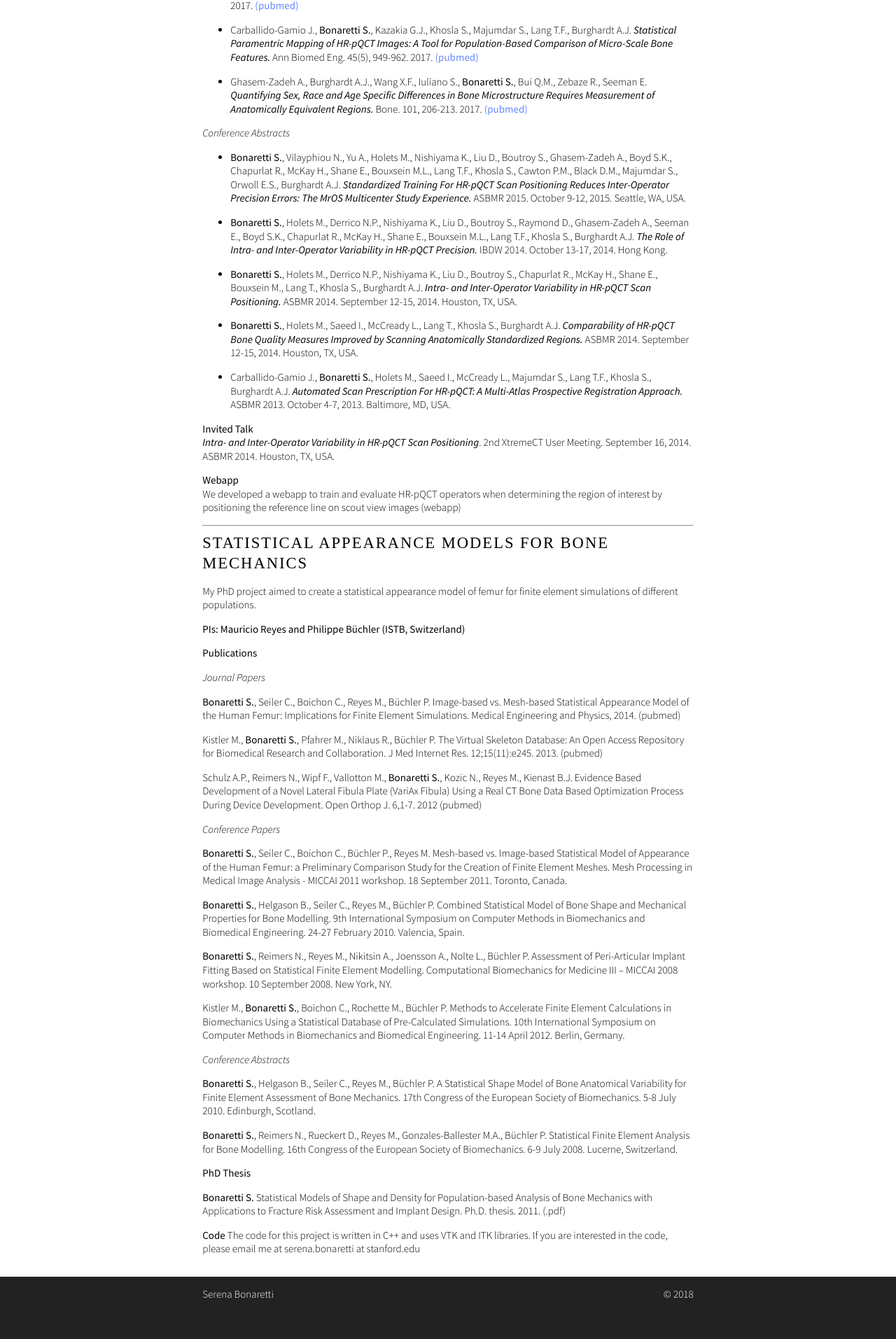
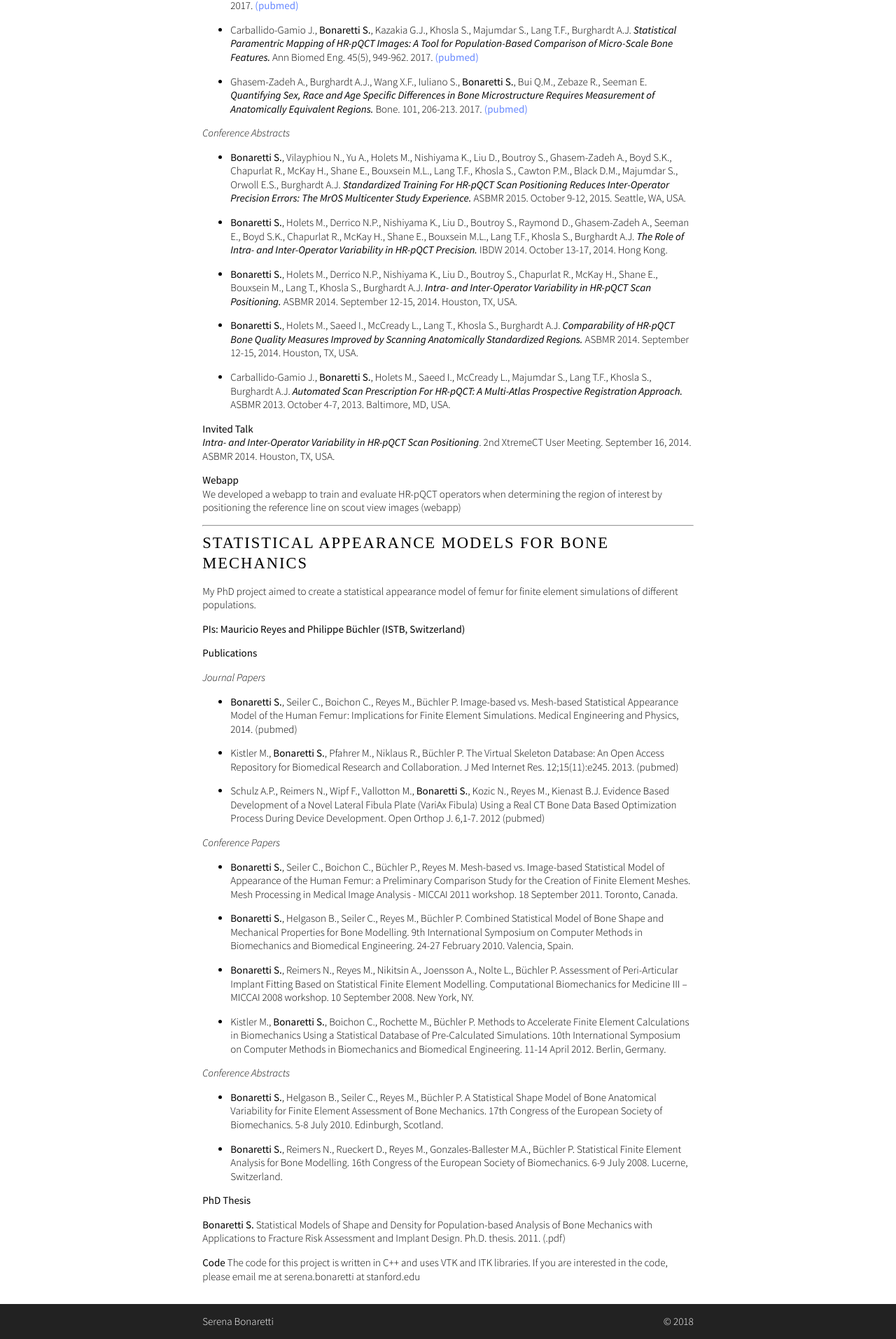
Before and after one commit to sbonaretti/sbonaretti.github.io, a Jekyll site: the page built from Projects.md, in a window 1280 px wide. Shown: the part 1526-3439 px from the top of the page at 70% size. Built offline with Jekyll 4.4.1, drawn with Linux system fonts in a browser that asks for light colours; some web fonts are replaced; before the commit the page ends 3400 px from its top, so only the background shows below that.

```diff
--- a/Projects.md
+++ b/Projects.md
@@ -90,27 +90,27 @@ My PhD project aimed to create a statistical appearance model of femur for finit
 
 _Journal Papers_
 
-**Bonaretti S.**, Seiler C., Boichon C.,  Reyes M., Büchler P. Image-based vs. Mesh-based Statistical Appearance Model of the Human Femur: Implications for Finite Element Simulations. Medical Engineering and Physics, 2014. (pubmed)
+* **Bonaretti S.**, Seiler C., Boichon C.,  Reyes M., Büchler P. Image-based vs. Mesh-based Statistical Appearance Model of the Human Femur: Implications for Finite Element Simulations. Medical Engineering and Physics, 2014. (pubmed)
 
-Kistler M., **Bonaretti S.**, Pfahrer M., Niklaus R., Büchler P. The Virtual Skeleton Database: An Open Access Repository for Biomedical Research and Collaboration. J Med Internet Res. 12;15(11):e245. 2013. (pubmed)
+* Kistler M., **Bonaretti S.**, Pfahrer M., Niklaus R., Büchler P. The Virtual Skeleton Database: An Open Access Repository for Biomedical Research and Collaboration. J Med Internet Res. 12;15(11):e245. 2013. (pubmed)
 
-Schulz A.P., Reimers N., Wipf F., Vallotton M., **Bonaretti S.**, Kozic N., Reyes M., Kienast B.J. Evidence Based Development of a Novel Lateral Fibula Plate (VariAx Fibula) Using a Real CT Bone Data Based Optimization Process During Device Development. Open Orthop J. 6,1-7. 2012 (pubmed)
+* Schulz A.P., Reimers N., Wipf F., Vallotton M., **Bonaretti S.**, Kozic N., Reyes M., Kienast B.J. Evidence Based Development of a Novel Lateral Fibula Plate (VariAx Fibula) Using a Real CT Bone Data Based Optimization Process During Device Development. Open Orthop J. 6,1-7. 2012 (pubmed)
 
 _Conference Papers_
 
-**Bonaretti S.**, Seiler C., Boichon C., Büchler P., Reyes M. Mesh-based vs. Image-based Statistical Model of Appearance of the Human Femur: a Preliminary Comparison Study for the Creation of Finite Element Meshes. Mesh Processing in Medical Image Analysis - MICCAI 2011 workshop. 18 September 2011. Toronto, Canada.
+* **Bonaretti S.**, Seiler C., Boichon C., Büchler P., Reyes M. Mesh-based vs. Image-based Statistical Model of Appearance of the Human Femur: a Preliminary Comparison Study for the Creation of Finite Element Meshes. Mesh Processing in Medical Image Analysis - MICCAI 2011 workshop. 18 September 2011. Toronto, Canada.
 
-**Bonaretti S.**, Helgason B., Seiler C., Reyes M., Büchler P. Combined Statistical Model of Bone Shape and Mechanical Properties for Bone Modelling. 9th International Symposium on Computer Methods in Biomechanics and Biomedical Engineering. 24-27 February 2010. Valencia, Spain.
+* **Bonaretti S.**, Helgason B., Seiler C., Reyes M., Büchler P. Combined Statistical Model of Bone Shape and Mechanical Properties for Bone Modelling. 9th International Symposium on Computer Methods in Biomechanics and Biomedical Engineering. 24-27 February 2010. Valencia, Spain.
 
-**Bonaretti S.**, Reimers N., Reyes M., Nikitsin A., Joensson A., Nolte L., Büchler P. Assessment of Peri-Articular Implant Fitting Based on Statistical Finite Element Modelling. Computational Biomechanics for Medicine III – MICCAI 2008 workshop. 10 September 2008. New York, NY.
+* **Bonaretti S.**, Reimers N., Reyes M., Nikitsin A., Joensson A., Nolte L., Büchler P. Assessment of Peri-Articular Implant Fitting Based on Statistical Finite Element Modelling. Computational Biomechanics for Medicine III – MICCAI 2008 workshop. 10 September 2008. New York, NY.
 
-Kistler M., **Bonaretti S.**, Boichon C., Rochette M., Büchler P. Methods to Accelerate Finite Element Calculations in Biomechanics Using a Statistical Database of Pre-Calculated Simulations. 10th International Symposium on Computer Methods in Biomechanics and Biomedical Engineering. 11-14 April 2012. Berlin, Germany.
+* Kistler M., **Bonaretti S.**, Boichon C., Rochette M., Büchler P. Methods to Accelerate Finite Element Calculations in Biomechanics Using a Statistical Database of Pre-Calculated Simulations. 10th International Symposium on Computer Methods in Biomechanics and Biomedical Engineering. 11-14 April 2012. Berlin, Germany.
 
 _Conference Abstracts_
 
-**Bonaretti S.**, Helgason B., Seiler C., Reyes M., Büchler P. A Statistical Shape Model of Bone Anatomical Variability for Finite Element Assessment of Bone Mechanics. 17th Congress of the European Society of Biomechanics. 5-8 July 2010. Edinburgh, Scotland.
+* **Bonaretti S.**, Helgason B., Seiler C., Reyes M., Büchler P. A Statistical Shape Model of Bone Anatomical Variability for Finite Element Assessment of Bone Mechanics. 17th Congress of the European Society of Biomechanics. 5-8 July 2010. Edinburgh, Scotland.
 
-**Bonaretti S.**, Reimers N., Rueckert D., Reyes M., Gonzales-Ballester M.A., Büchler P. Statistical Finite Element Analysis for Bone Modelling. 16th Congress of the European Society of Biomechanics. 6-9 July 2008. Lucerne, Switzerland.
+* **Bonaretti S.**, Reimers N., Rueckert D., Reyes M., Gonzales-Ballester M.A., Büchler P. Statistical Finite Element Analysis for Bone Modelling. 16th Congress of the European Society of Biomechanics. 6-9 July 2008. Lucerne, Switzerland.
 
 **PhD Thesis**
 
```
